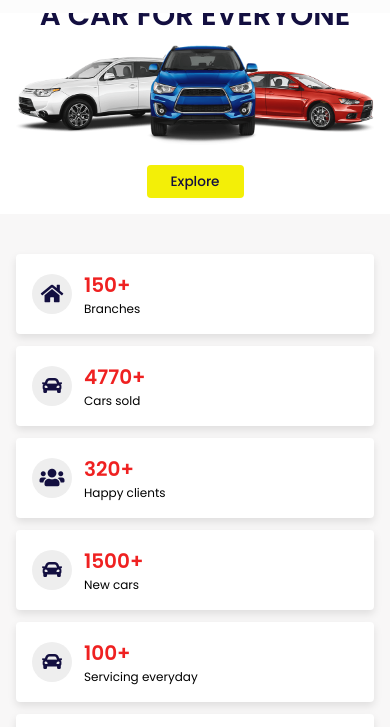
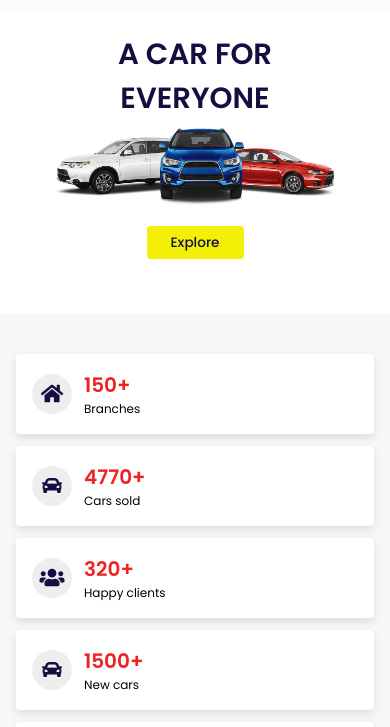
Before and after one commit to VinaySingla1235/Rolling-Piston, a plain HTML site: page index.html in a window 390 px wide. Shown: the part 87-814 px from the top of the page. Drawn offline with nearby package versions, Linux system fonts and the light colour scheme.

Commit message:
Fixed the responsiveness bug the text of home page was going into navbar when viewed through mobile device

```diff
--- a/css/style.css
+++ b/css/style.css
@@ -646,6 +646,9 @@ section{
     section{
         padding:2rem;
     }
+    #home{
+        margin:5%;
+    }
 
 }
 
@@ -684,6 +687,9 @@ section{
         display: block;
         font-size: 2rem;
     }
+    #home{
+        margin:5%;
+    }
 
 }
 
@@ -696,5 +702,8 @@ section{
     .heading{
         font-size: 3rem;
     }
+    #home{
+        margin:10%;
+    }
 
 }
--- a/index.html
+++ b/index.html
@@ -126,7 +126,6 @@
 </section>
 
 
-<script src="https://unpkg.com/swiper@7/swiper-bundle.min.js"></script>
 
 <script src="js/script.js"></script>
 
```
Also changed, not shown: contact.html (+1 -1 lines).
